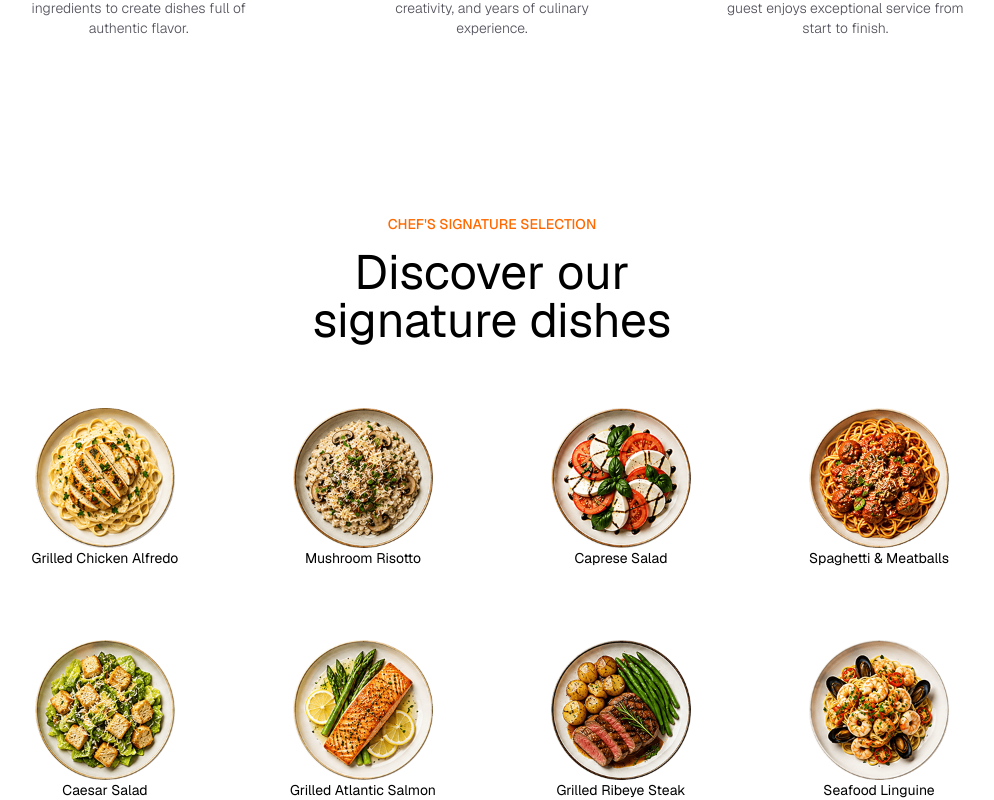
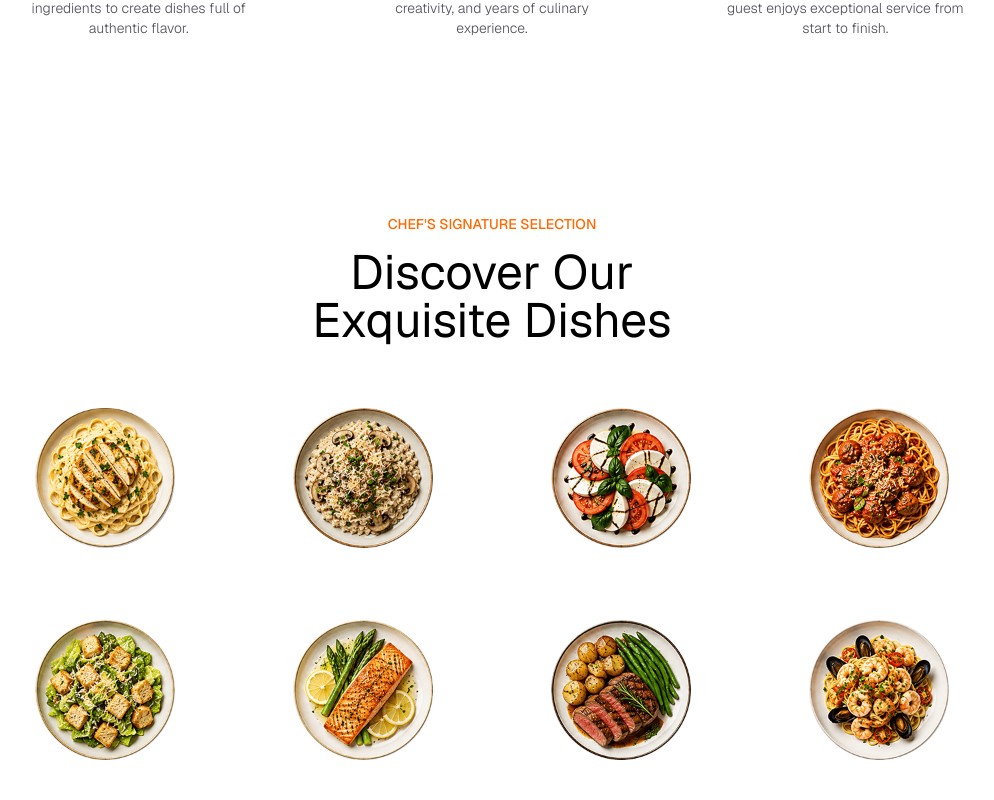
Before and after one commit to Haris-Khan-pro/Dishly, a React (Vite) app: page / in a window 1280 px wide. Shown: the part 1567-2367 px from the top of the page, without its empty margins (148-1142 px from the left). After the commit the page ends 2327 px from the top, so only its background shows below. Built offline with nearby package versions, Linux system fonts and the light colour scheme.

Commit message:
Add sections for About, Dishes, Hero, and Stats with animations

```diff
--- a/src/section/Dishes.jsx
+++ b/src/sections/Dishes.jsx
@@ -1,11 +1,11 @@
-import React, { useState } from "react";
+import { useState } from "react";
 import Animated from "../components/Animated";
 import { dishes } from "../data/data";
 import { motion } from "motion/react";
 
 const Dishes = () => {
-  const [rotate, setRotate] = useState({});
 
+  const [rotate, setRotate] = useState({})
   return (
     <section id="dishes" className="px-auto mt-44">
       <div className="text-center mb-16">
@@ -14,13 +14,13 @@ const Dishes = () => {
             Chef's Signature Selection
           </p>
         </Animated>
-
         <Animated>
           <h2 className="text-4xl md:text-5xl max-w-lg mx-auto text-balance">
-            Discover our signature dishes
+            Discover Our Exquisite Dishes
           </h2>
         </Animated>
       </div>
+
       <div className="grid grid-cols-2 md:grid-cols-4 gap-12 md:gap-18 max-w-5xl mx-auto">
         {dishes.map((dish, index) => (
           <Animated
@@ -35,11 +35,10 @@ const Dishes = () => {
             >
               <img
                 src={dish.img}
-                alt={dish.title}
+                alt={dish.name}
                 className="size-30 md:size-35 object-cover"
               />
             </motion.div>
-            <h3>{dish.title}</h3>
           </Animated>
         ))}
       </div>
```
Also changed, not shown: src/App.jsx (+4 -4 lines), src/sections/About.jsx (renamed from src/section/About.jsx), src/sections/HeroSection.jsx (renamed from src/section/HeroSection.jsx), src/sections/Stats.jsx (renamed from src/section/Stats.jsx).
